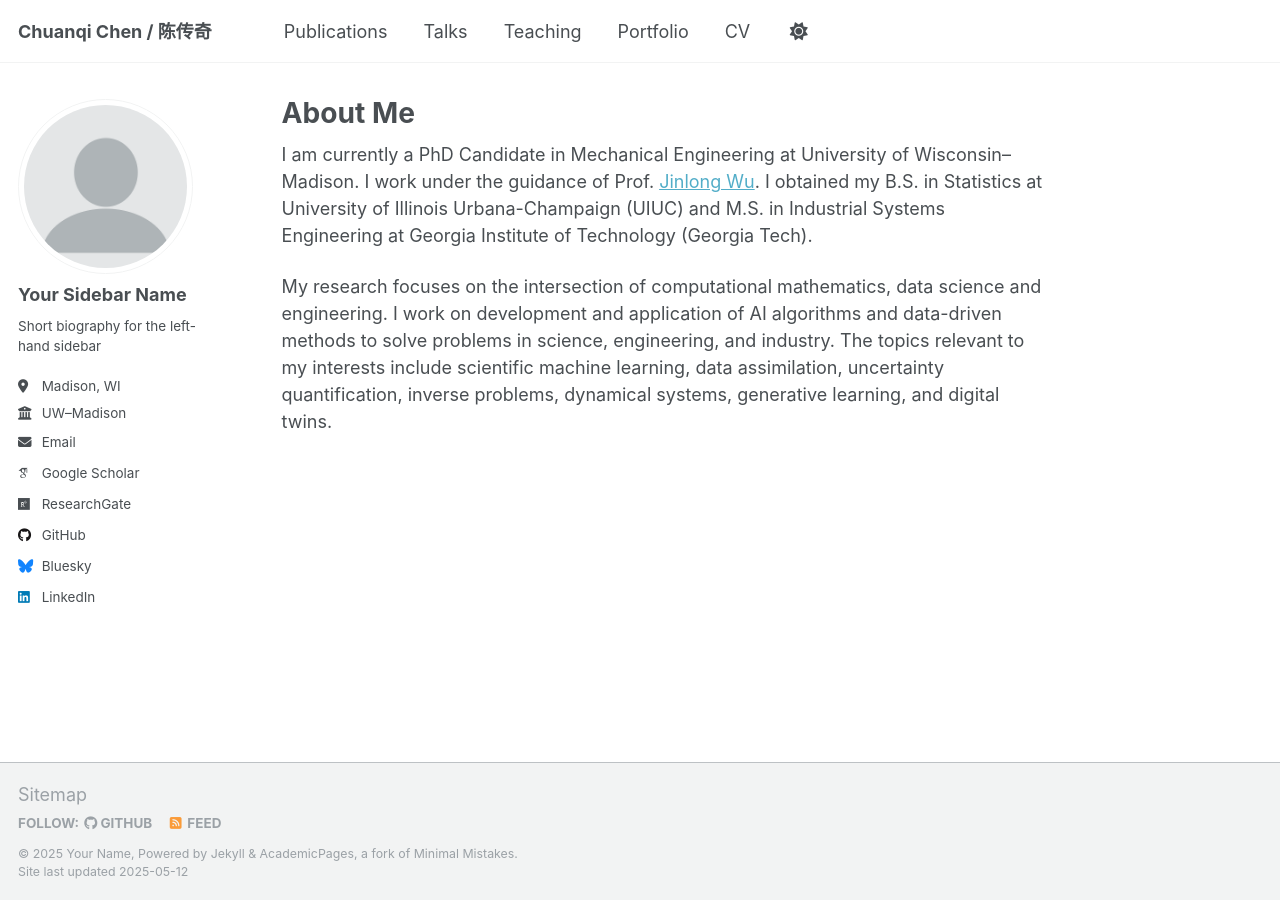
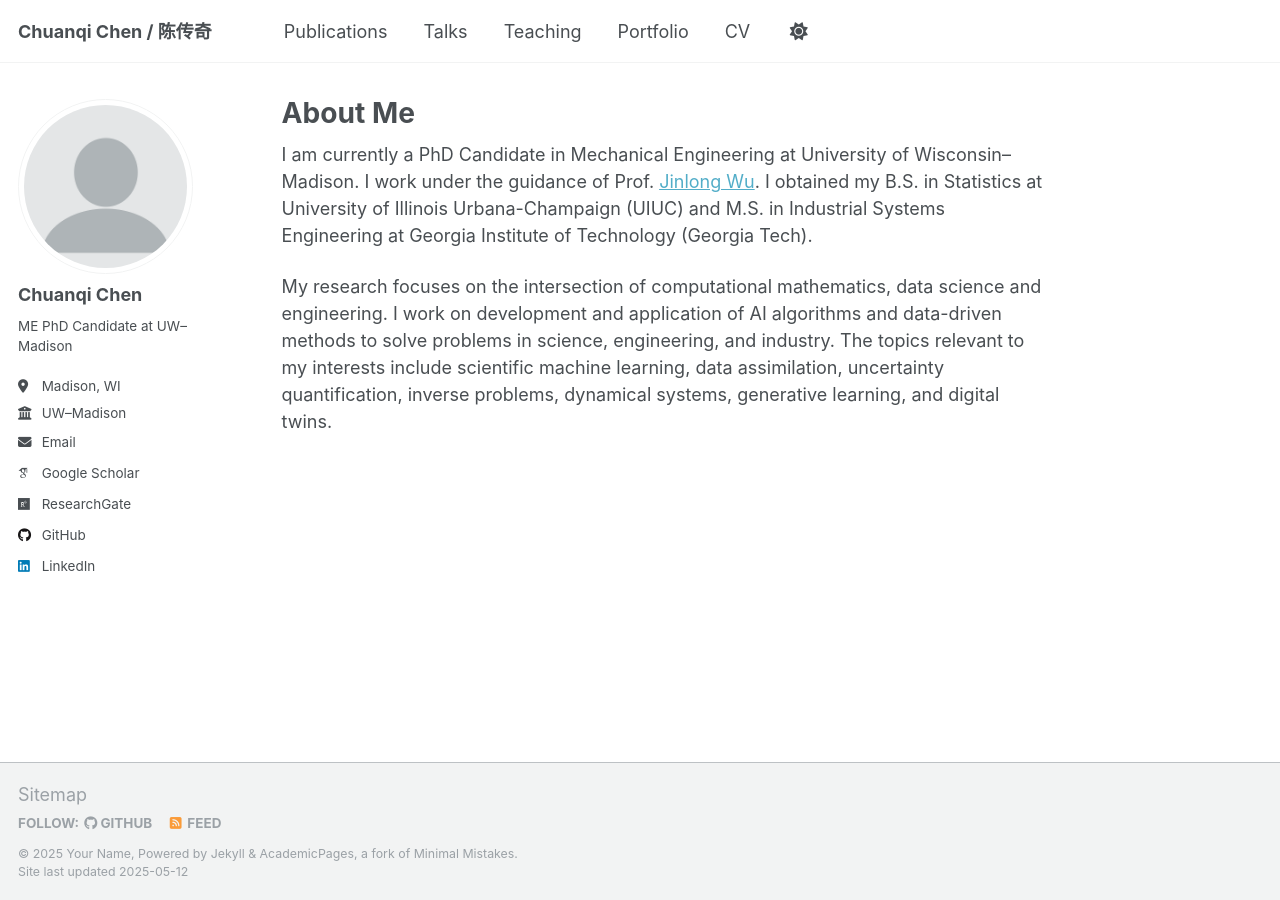
Before and after one commit to Chuanqi-Chen/Chuanqi-Chen.github.io, a Jekyll site: the page built from _pages/about.md, in a window 1280 px wide. Built offline with Jekyll 4.4.1, drawn with Linux system fonts in a browser that asks for light colours; some web fonts are replaced.

Commit message:
Update _config.yml

```diff
--- a/_config.yml
+++ b/_config.yml
@@ -23,9 +23,9 @@ repository               : "academicpages/academicpages.github.io"
 author:
   # Biographic information
   avatar           : "profile.png"
-  name             : "Your Sidebar Name"
+  name             : "Chuanqi Chen"
   pronouns         : # example: "she/her"
-  bio              : "Short biography for the left-hand sidebar"
+  bio              : "ME PhD Candidate at UW–Madison"
   location         : "Madison, WI"
   employer         : "UW–Madison"
   uri              : # URL
@@ -51,7 +51,7 @@ author:
   stackoverflow    : # User number or user number and name (i.e., use "1" or "1/jeff-atwood")
 
   # Social media
-  bluesky          : "bsky.app" # Replace this with you Bluesky username
+  bluesky          : #
   facebook         : # Username
   flickr           : # Username
   foursquare       : # Username
```
